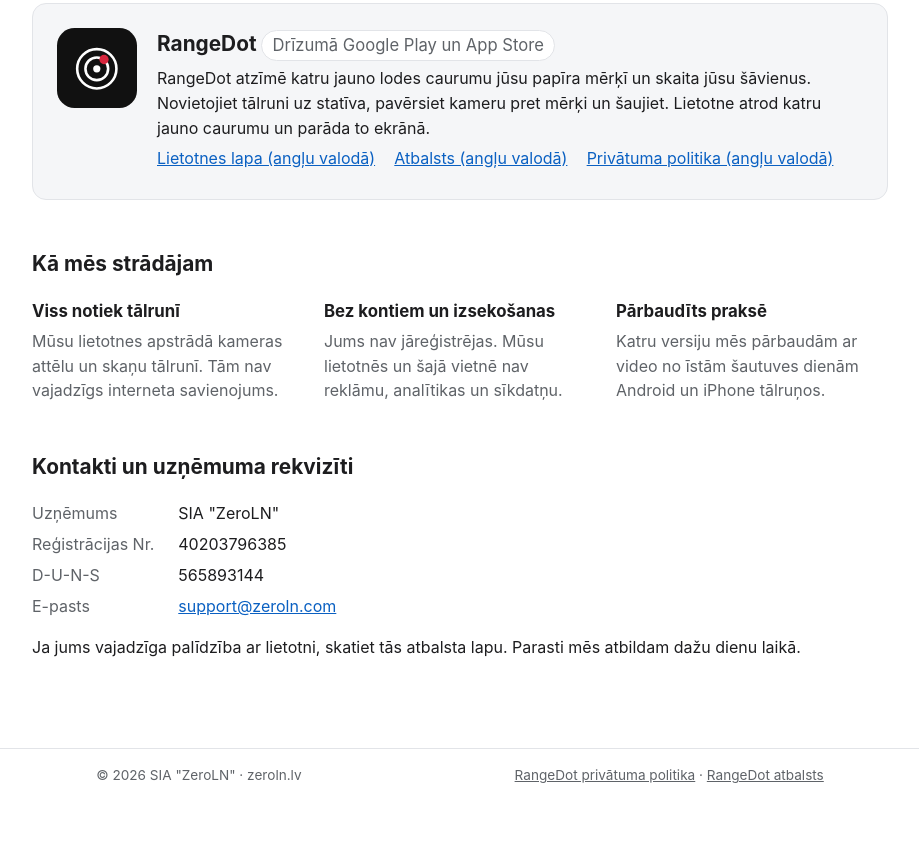
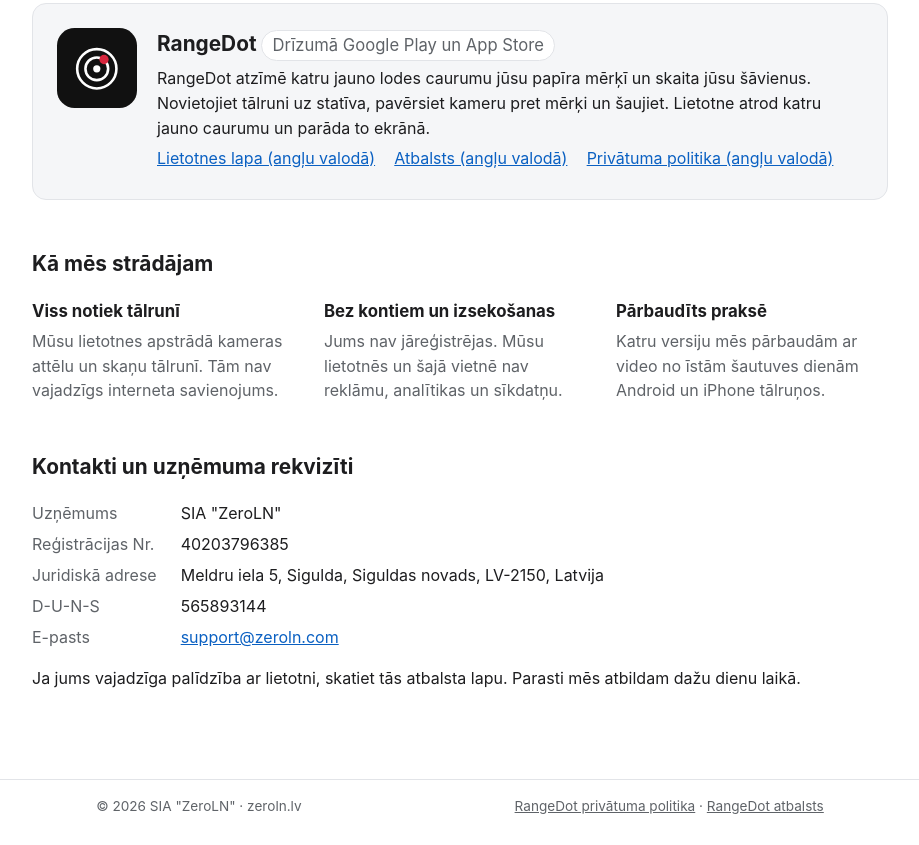
Before and after one commit to igromuls/zeroln-lv-site, a plain HTML site: page index.html in a window 1280 px wide. Shown: the part 419-1264 px from the top of the page, without its empty margins (180-1099 px from the left). Before the commit the page ends 1232 px from the top, so only its background shows below. Drawn offline with Linux system fonts and the light colour scheme.

Commit message:
Show the registered office on the home page again
Komerclikums Art. 17(1)3 requires the legal address on the company website.

Co-Authored-By: Claude Opus 5.5 <noreply@anthropic.com>

```diff
--- a/index.html
+++ b/index.html
@@ -47,6 +47,7 @@
 <dl class="facts">
 <dt>Uzņēmums</dt><dd>SIA &quot;ZeroLN&quot;</dd>
 <dt>Reģistrācijas Nr.</dt><dd>40203796385</dd>
+<dt>Juridiskā adrese</dt><dd>Meldru iela 5, Sigulda, Siguldas novads, LV-2150, Latvija</dd>
 <dt>D-U-N-S</dt><dd>565893144</dd>
 <dt>E-pasts</dt><dd><a href="mailto:support@zeroln.com">support@zeroln.com</a></dd>
 </dl>
```
